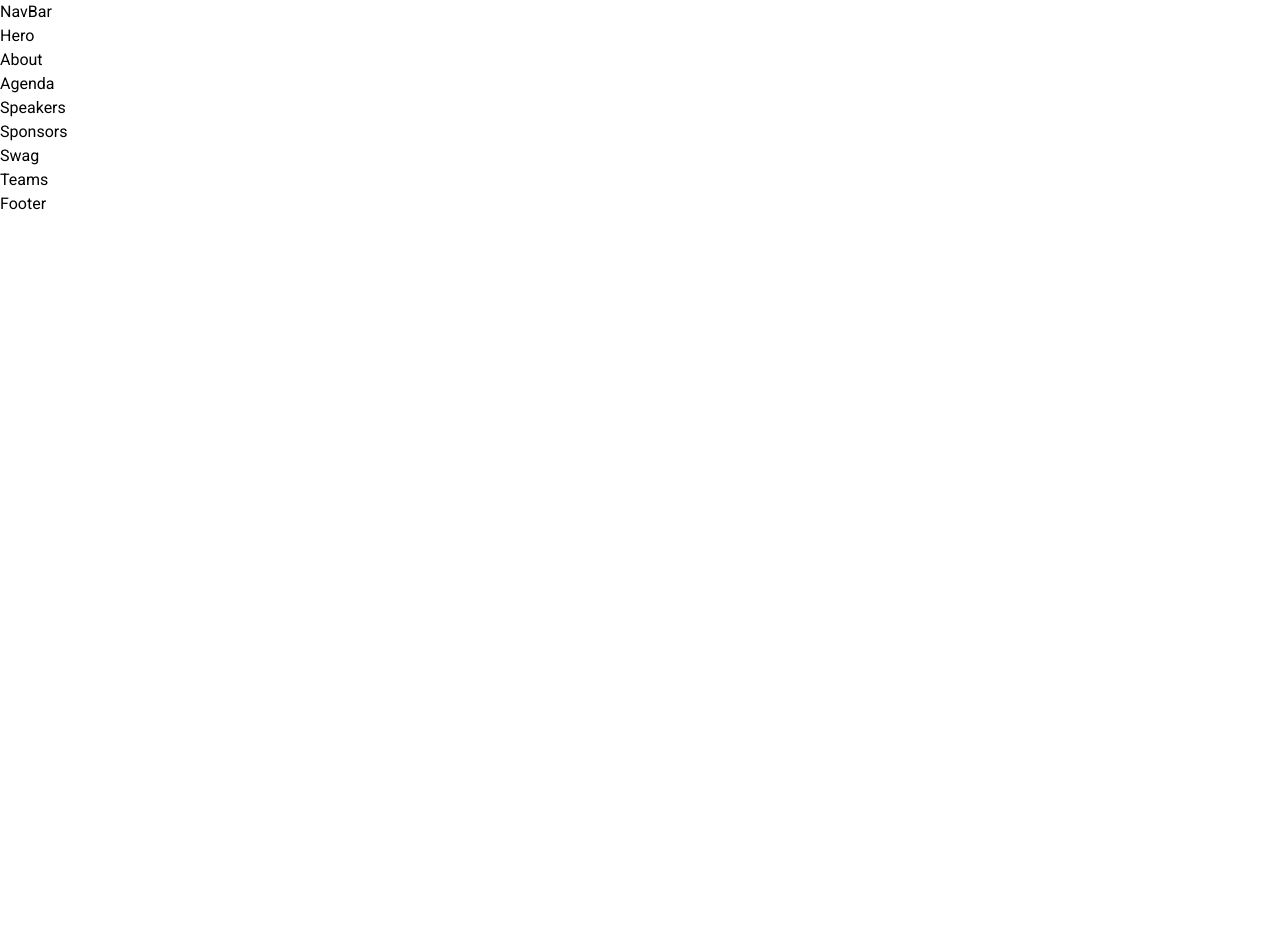
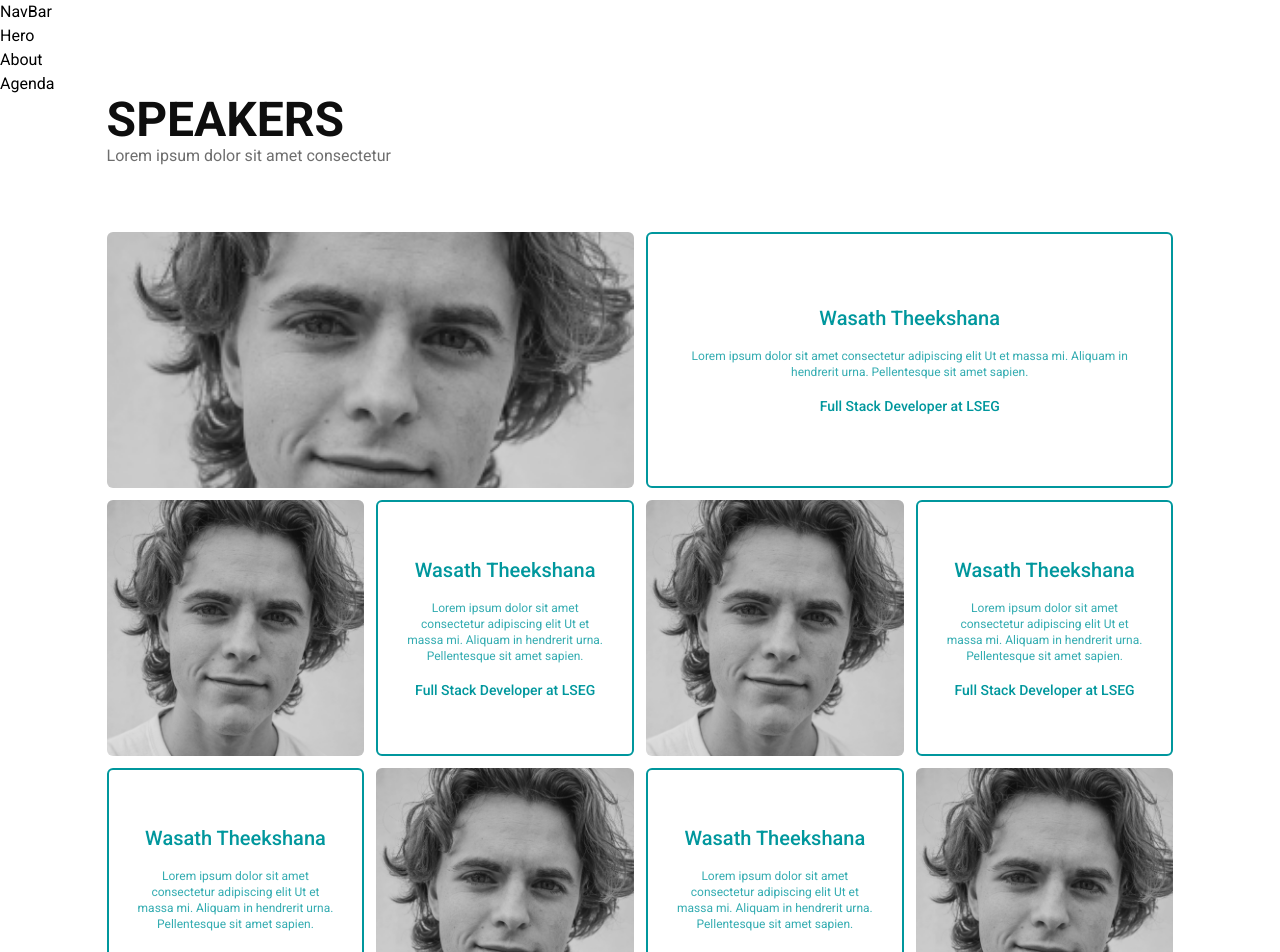
Before and after one commit to Mr-Duino/arduinoDay-web-frontend, a React (Vite) app: page / in a window 1280 px wide. Shown: the top 952 px of the page. Before the commit the page ends 800 px from the top, so only its background shows below. Built offline with nearby package versions, Linux system fonts and the light colour scheme.

Commit message:
Speackers section

```diff
--- a/src/components/Speakers.tsx
+++ b/src/components/Speakers.tsx
@@ -2,9 +2,109 @@ import React from 'react'
 
 type Props = {}
 
-const Speakers = ({}: Props) => {
+const style={
+  infoCardText:"space-y-4  text-30 text-center",
+  infoCardName:"text-xl font-medium",
+  infoCardDesc:"text-xs text-30/80",
+  infoCardPost:"text-sm font-medium",
+  image:"object-cover h-64 w-full rounded-md",
+};
+
+const Speakers = ({ }: Props) => {
   return (
-    <div>Speakers</div>
+
+      <div id='speakers' className="px-[8.33%]">
+        <p className="font-semibold text-4xl text-80 md:text-5xl">
+          SPEAKERS
+        </p>
+        <p className="text-base text-80/60">
+        Lorem ipsum dolor sit amet consectetur
+        </p>
+
+        <div id="speakersGrid" className="mt-16 mb-24 grid gap-3 md:grid-cols-2 lg:grid-cols-4">
+          <div className="md:order-1 md:col-span-2">
+            <img src="./src/assets/img1.png" alt="My Image" className={style.image}/>
+          </div>
+          <div className="border-2 border-30 rounded-md px-6 grid place-items-center md:order-2 md:col-span-2">
+            <p className={style.infoCardText}>
+            <div className={style.infoCardName}>
+            Wasath Theekshana
+            </div>
+            <div className={style.infoCardDesc}>
+            Lorem ipsum dolor sit amet consectetur adipiscing elit Ut et massa mi. Aliquam in hendrerit urna. Pellentesque sit amet sapien.
+            </div>
+            <div className={style.infoCardPost}>
+              Full Stack Developer at LSEG
+            </div>
+            </p>
+          </div>
+          <div className="md:order-4 lg:order-3">
+            <img src="./src/assets/img1.png" alt="My Image" className={style.image}/>
+          </div>
+          <div className="border-2 border-30 rounded-md px-6 grid place-items-center md:order-3 lg:order-4">
+            <p className={style.infoCardText}>
+            <div className={style.infoCardName}>
+            Wasath Theekshana
+            </div>
+            <div className={style.infoCardDesc}>
+            Lorem ipsum dolor sit amet consectetur adipiscing elit Ut et massa mi. Aliquam in hendrerit urna. Pellentesque sit amet sapien.
+            </div>
+            <div className={style.infoCardPost}>
+              Full Stack Developer at LSEG
+            </div>
+            </p>
+          </div>
+          <div className="md:order-5">
+            <img src="./src/assets/img1.png" alt="My Image" className={style.image}/>
+          </div>
+          <div className="border-2 border-30 rounded-md px-6 grid place-items-center md:order-6">
+            <p className={style.infoCardText}>
+            <div className={style.infoCardName}>
+            Wasath Theekshana
+            </div>
+            <div className={style.infoCardDesc}>
+            Lorem ipsum dolor sit amet consectetur adipiscing elit Ut et massa mi. Aliquam in hendrerit urna. Pellentesque sit amet sapien.
+            </div>
+            <div className={style.infoCardPost}>
+              Full Stack Developer at LSEG
+            </div>
+            </p>
+          </div>
+          <div className="md:order-8">
+            <img src="./src/assets/img1.png" alt="My Image" className={style.image}/>
+          </div>
+          <div className="border-2 border-30 rounded-md px-6 grid place-items-center md:order-7">
+            <p className={style.infoCardText}>
+            <div className={style.infoCardName}>
+            Wasath Theekshana
+            </div>
+            <div className={style.infoCardDesc}>
+            Lorem ipsum dolor sit amet consectetur adipiscing elit Ut et massa mi. Aliquam in hendrerit urna. Pellentesque sit amet sapien.
+            </div>
+            <div className={style.infoCardPost}>
+              Full Stack Developer at LSEG
+            </div>
+            </p>
+          </div>
+          <div className="md:order-9 lg:order-10">
+            <img src="./src/assets/img1.png" alt="My Image" className={style.image}/>
+          </div>
+          <div className="border-2 border-30 rounded-md px-6 grid place-items-center md:order-10 lg:order-9">
+            <p className={style.infoCardText}>
+            <div className={style.infoCardName}>
+            Wasath Theekshana
+            </div>
+            <div className={style.infoCardDesc}>
+            Lorem ipsum dolor sit amet consectetur adipiscing elit Ut et massa mi. Aliquam in hendrerit urna. Pellentesque sit amet sapien.
+            </div>
+            <div className={style.infoCardPost}>
+              Full Stack Developer at LSEG
+            </div>
+            </p>
+          </div>
+        </div>
+      </div>
+
   )
 }
 
```
Also changed, not shown: src/assets/img1.png (added).
